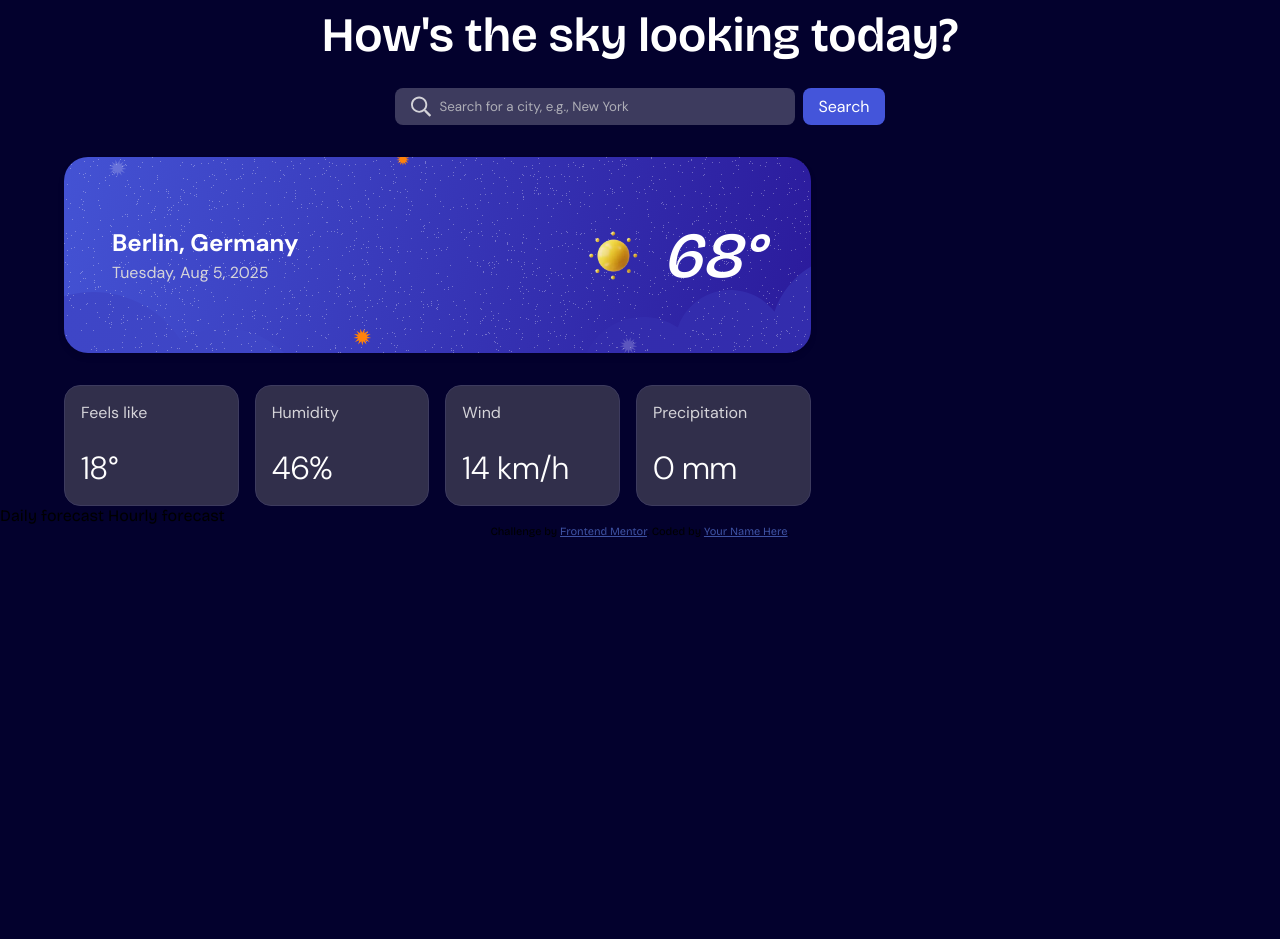
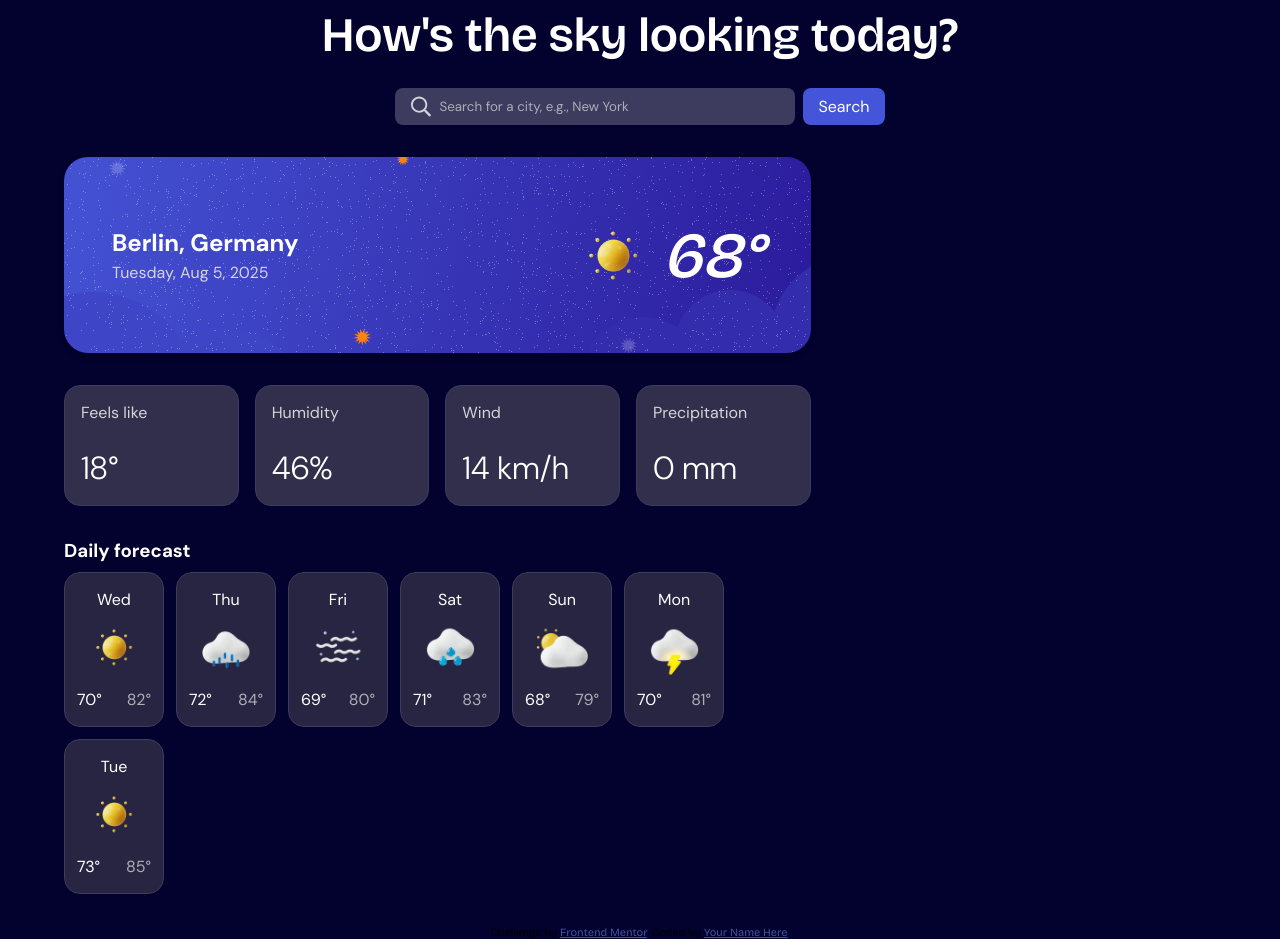
Before and after one commit to husamXA1/weather-app-frontendmentor, a plain HTML site: page index.html in a window 1280 px wide. Shown: the part 86-1025 px from the top of the page. Before the commit the page ends 800 px from the top, so only its background shows below. Drawn offline with Linux system fonts and the light colour scheme.

Commit message:
add daily forecast section and styles

```diff
--- a/index.html
+++ b/index.html
@@ -116,18 +116,73 @@
           <p class="value">0 mm</p>
         </div>
       </div>
+
+      <div class="daily-forecast">
+        <h3>Daily forecast</h3>
+        <div class="days-grid">
+          <div class="day">
+            <p class="day-name">Wed</p>
+            <img src="./assets/images/icon-sunny.webp" alt="weather icon">
+            <div class="flex">
+              <p class="temp-high">70°</p>
+              <p class="temp-low">82°</p>
+            </div>
+          </div>
+          <div class="day">
+            <p class="day-name">Thu</p>
+            <img src="./assets/images/icon-drizzle.webp" alt="weather icon">
+            <div class="flex">
+              <p class="temp-high">72°</p>
+              <p class="temp-low">84°</p>
+            </div>
+          </div>
+          <div class="day">
+            <p class="day-name">Fri</p>
+            <img src="./assets/images/icon-fog.webp" alt="weather icon">
+            <div class="flex">
+              <p class="temp-high">69°</p>
+              <p class="temp-low">80°</p>
+            </div>
+          </div>
+          <div class="day">
+            <p class="day-name">Sat</p>
+            <img src="./assets/images/icon-rain.webp" alt="weather icon">
+            <div class="flex">
+              <p class="temp-high">71°</p>
+              <p class="temp-low">83°</p>
+            </div>
+          </div>
+          <div class="day">
+            <p class="day-name">Sun</p>
+            <img src="./assets/images/icon-partly-cloudy.webp" alt="weather icon">
+            <div class="flex">
+              <p class="temp-high">68°</p>
+              <p class="temp-low">79°</p>
+            </div>
+          </div>
+          <div class="day">
+            <p class="day-name">Mon</p>
+            <img src="./assets/images/icon-storm.webp" alt="weather icon">
+            <div class="flex">
+              <p class="temp-high">70°</p>
+              <p class="temp-low">81°</p>
+            </div>
+          </div>
+          <div class="day">
+            <p class="day-name">Tue</p>
+            <img src="./assets/images/icon-sunny.webp" alt="weather icon">
+            <div class="flex">
+              <p class="temp-high">73°</p>
+              <p class="temp-low">85°</p>
+            </div>
+          </div>
+        </div>
+      </div>
     </div>
     <div class="hourly-forecast">
 
     </div>
   </main>
-
-  Daily forecast
-  <!-- Insert daily forecast for the next 7 days here -->
-
-  Hourly forecast
-  <!-- Insert hourly forecast for the selected day here -->
-
   <div class="attribution">
     Challenge by <a href="https://www.frontendmentor.io?ref=challenge">Frontend Mentor</a>.
     Coded by <a href="#">Your Name Here</a>.
--- a/styles.css
+++ b/styles.css
@@ -33,6 +33,10 @@ body {
 
 .flex {
     display: flex;
+}
+
+img {
+    max-width: 100%;
 }
 
 /* Header section */
@@ -308,3 +312,39 @@ main {
         font-size: 2rem;
     }
 }
+
+/* Daily forecast */
+.daily-forecast {
+    margin: 2em 0;
+    color: hsl(0, 0%, 100%);
+}
+
+.daily-forecast h3 {
+    font-family: 'DM Sans', sans-serif;
+    margin-bottom: 0.5em;
+}
+
+.daily-forecast .days-grid {
+    display: flex;
+    flex-wrap: wrap;
+    gap: 0.75em;
+}
+
+.day {
+    background: hsl(243, 27%, 20%);
+    border: 1px solid hsl(243, 23%, 30%);
+    border-radius: 1em;
+    padding: 1em 0.75em;
+    text-align: center;
+    font-family: 'DM Sans', sans-serif;
+    width: 100px;
+    max-width: 30%;
+}
+
+.day .flex {
+    justify-content: space-between;
+}
+
+.day .temp-low {
+    color: hsl(240, 6%, 70%)
+}
```
